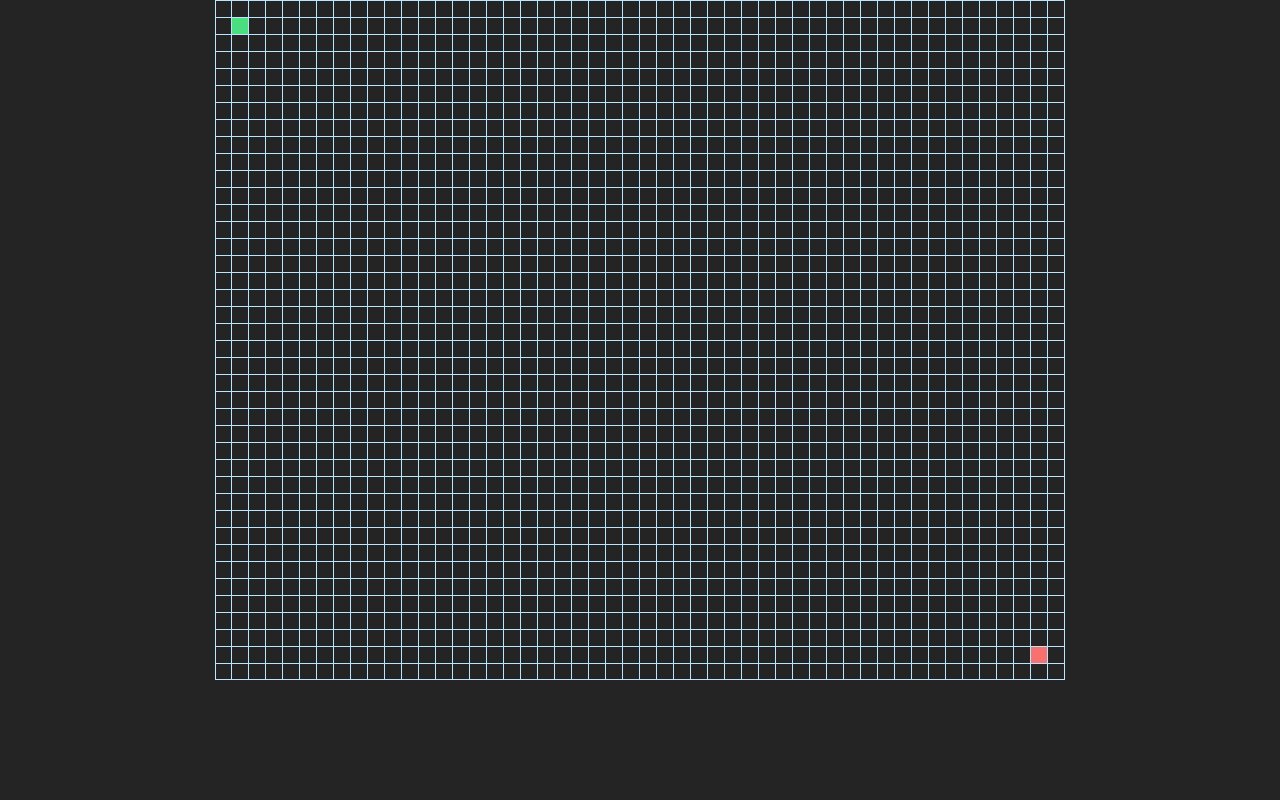
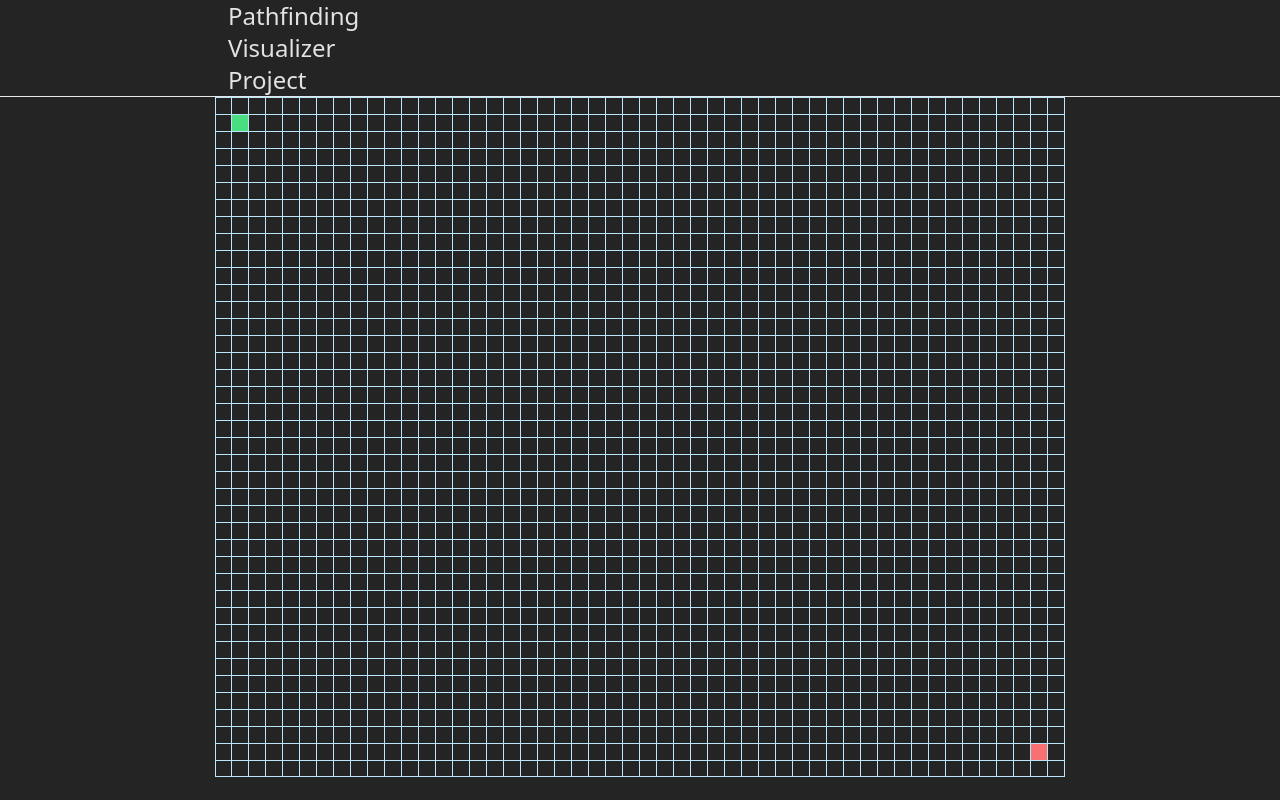
Before and after one commit to nhantran1711/pathfindingvisualizer, a React (Vite) app in the folder pathfinding-visualizer/: page / in a window 1280 px wide. Built offline with nearby package versions, Linux system fonts and the light colour scheme.

Commit message:
Adding a Nav bar

```diff
--- a/pathfinding-visualizer/src/App.tsx
+++ b/pathfinding-visualizer/src/App.tsx
@@ -3,6 +3,7 @@ import { Grid } from "./components/Grid"
 import { PathfindingProvider } from "./context/PathfindingContext"
 import { SpeedProvider } from "./context/SpeedContext"
 import { TileProvider } from "./context/TileContext"
+import { Nav } from "./components/Nav"
 
 function App() {
   const isVisualizationRunningRef = useRef(false);
@@ -11,6 +12,7 @@ function App() {
       <TileProvider>
         <SpeedProvider>
         <div className="h-screen w-screen flex flex-col">
+          <Nav />
           <Grid isVisualizationRunningRef={isVisualizationRunningRef} />
           </div>
         </SpeedProvider>
--- /dev/null
+++ b/pathfinding-visualizer/src/components/Nav.tsx
@@ -0,0 +1,11 @@
+export function Nav() {
+    return (
+        <div className="flex items-center justify-center min-h-[4.5rem] border-b shadow-gray-500 sm:px-4 px-0">
+            <div className="flex items-center lg:justify-between justify-center w-full sm:w-[52rem]">
+                <h1 className="lg: flex hideen w-[40px] text-2xl pl-1">
+                    Pathfinding Visualizer Project
+                </h1>
+            </div>
+        </div>
+    )
+}
```
